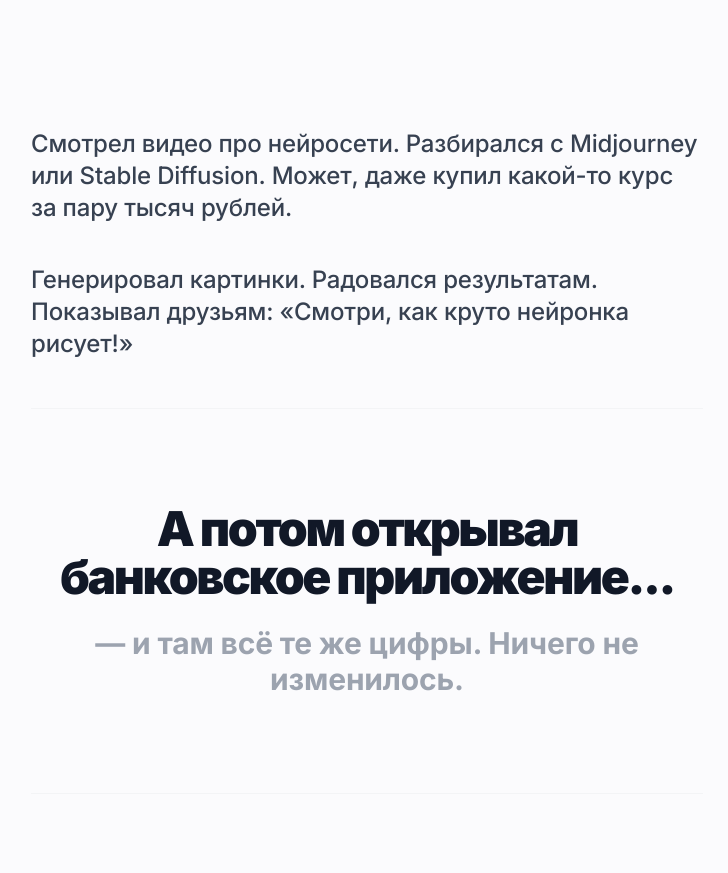
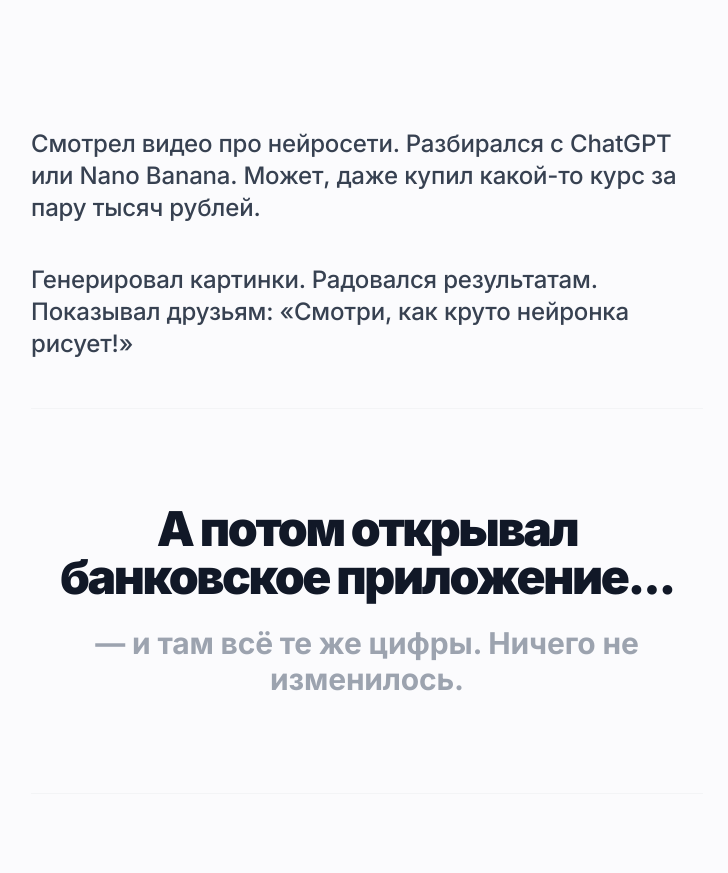
Before and after one commit to whiteedeesign/aimodelclub2, a React (Vite) app: page / in a window 1280 px wide. Shown: the part 800-1673 px from the top of the page, without its empty margins (273-1001 px from the left). Built offline with nearby package versions, Linux system fonts and the light colour scheme.

Commit message:
Update text in IntroChapter component

```diff
--- a/components/IntroChapter.tsx
+++ b/components/IntroChapter.tsx
@@ -34,7 +34,7 @@ export const IntroChapter: React.FC = () => {
 
         <section className="space-y-8 md:space-y-12 text-lg md:text-2xl leading-[1.55] text-gray-700 font-medium">
           <div className="space-y-6 md:space-y-10">
-            <p>Смотрел видео про нейросети. Разбирался с Midjourney или Stable Diffusion. Может, даже купил какой-то курс за пару тысяч рублей.</p>
+            <p>Смотрел видео про нейросети. Разбирался с ChatGPT или Nano Banana. Может, даже купил какой-то курс за пару тысяч рублей.</p>
             <p>Генерировал картинки. Радовался результатам. Показывал друзьям: «Смотри, как круто нейронка рисует!»</p>
           </div>
 
```
